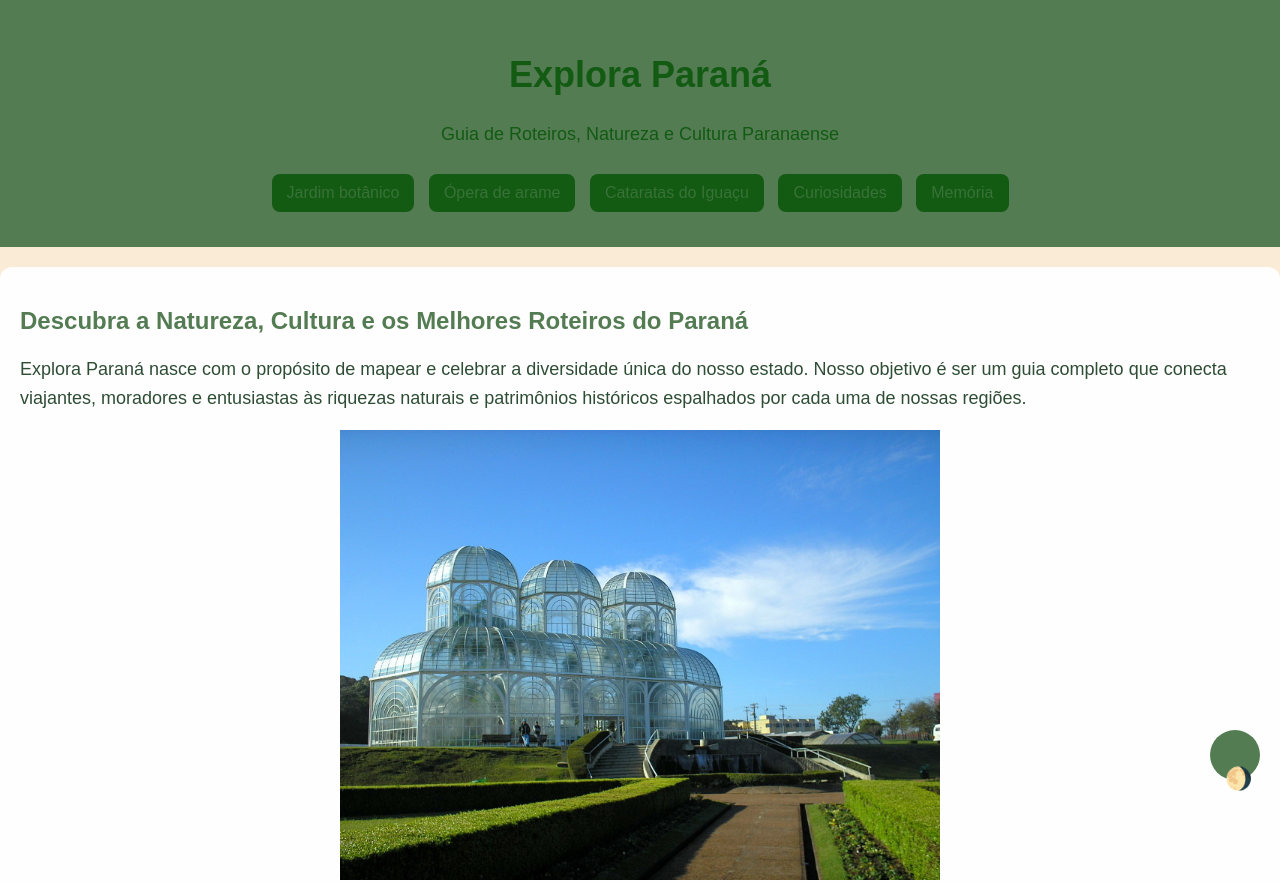
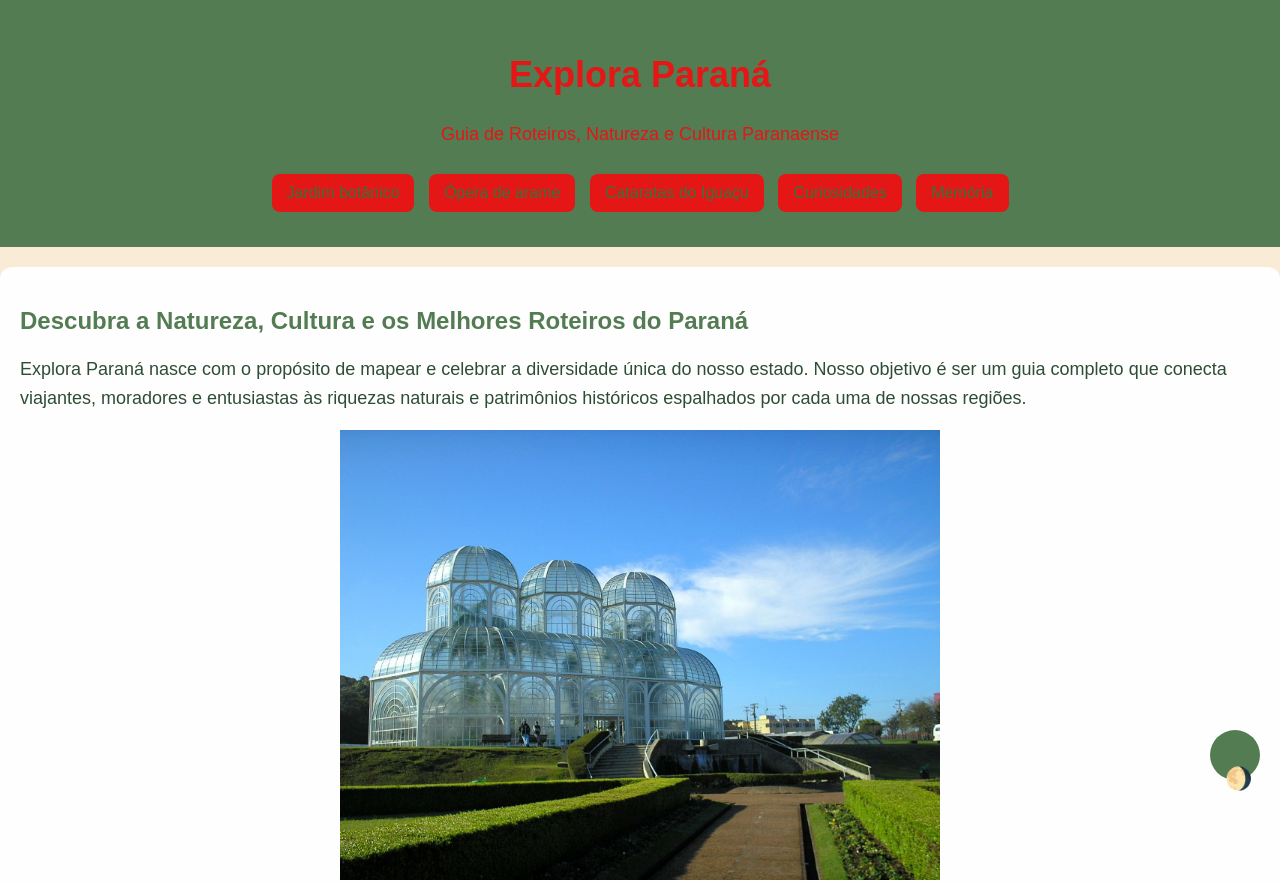
Before and after one commit to lauraelizamartins-cmyk/tarefaeddigital, a plain HTML site: page index.html in a window 1280 px wide. Shown: the top 883 px of the page. Drawn offline with Linux system fonts and the light colour scheme.

Commit message:
Ajustes de cores

```diff
--- a/style.css
+++ b/style.css
@@ -2,7 +2,7 @@
     --cor-fundo: antiquewhite;
     --cor-texto: rgb(46, 77, 53);
     --cor-principal:rgb(83, 124, 83);
-    --cor-secundaria: rgb(19, 90, 19);
+    --cor-secundaria: rgb(228, 22, 22);
     --cor-hover:rgb(250, 252, 253);
     --cor-superficie: rgb(255, 254, 254);
     --cor-card: aliceblue;;
@@ -11,7 +11,13 @@
     --cor-rodape: white;
 }
 
-
+.tema-escuro {
+    --cor-fundo: #121212;
+    --cor-texto: #f5f5f5;
+    --cor-principal: #d7a6ca;
+    --cor-superficie: #1e1e1e;
+    --cor-card: #2b2530;
+}
 
 
 body {
```
